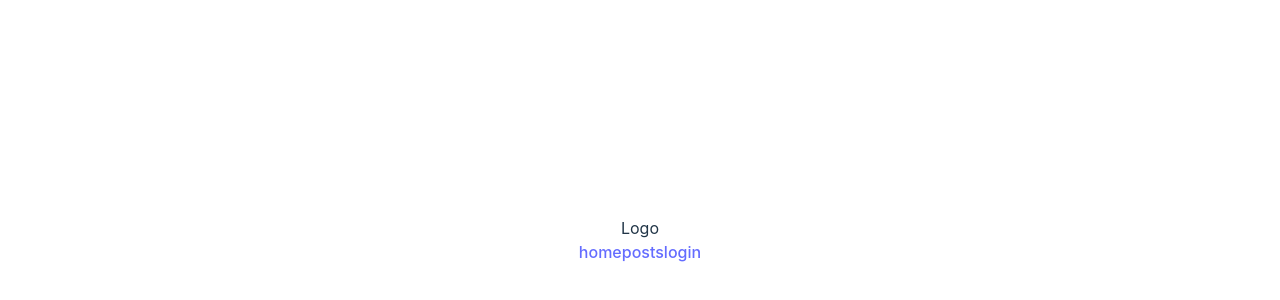
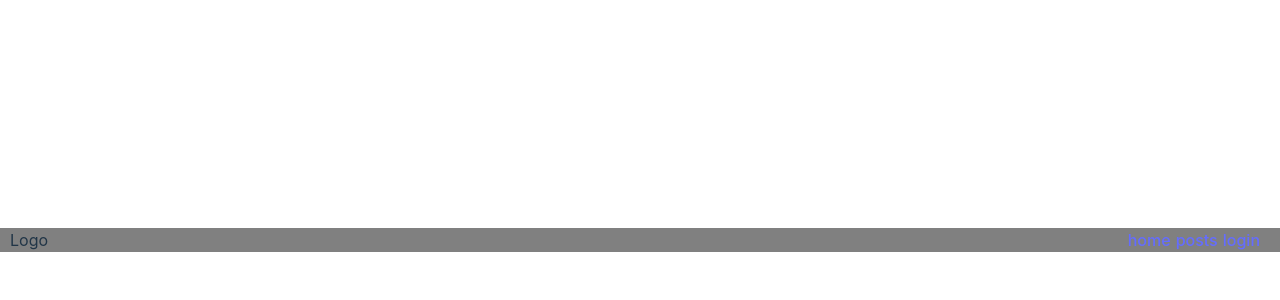
Before and after one commit to Strager-Things/stranger-things, a React (Vite) app: page / in a window 1280 px wide. Shown: the part 160-460 px from the top of the page. Built offline with nearby package versions, Linux system fonts and the light colour scheme.

Commit message:
adjust the navbar and page direction

```diff
--- a/src/App.css
+++ b/src/App.css
@@ -1,10 +1,3 @@
-#root {
-  max-width: 1280px;
-  margin: 0 auto;
-  padding: 2rem;
-  text-align: center;
-}
-
 /*Table of Content
 
 1.) app
@@ -17,22 +10,25 @@
 1.) app*/
 .container{
   display: flex;
+}#root {
+  max-width: 1280px;
+  margin: 0 auto;
+  text-align: center;
+  flex-direction: column;
 }
 
 /*navbar*/
-/* header {
+header {
   width: 100vw;
   background-color: gray;
   justify-content: space-between;
-}
-#navbar {
+  flex-direction: row;
+}#navbar {
   justify-items: center;
   gap: 10px;
-}
-#logo {
+}#logo {
   padding-left: 10px;
-}
-#nav-list {
+}#nav-list {
   gap: 5px;
   padding-right: 20px;
-} */
+}
--- a/src/App.jsx
+++ b/src/App.jsx
@@ -6,14 +6,14 @@ import Posts from "./components/Posts";
 function App() {
   return (
     <>
-      <div className="container">
+
         <Routes>
           <Route path="/" element={<Navbar />}>
             <Route path="/login" element={<div>login</div>} />
             <Route path="/posts" element={<Posts />} />
           </Route>
         </Routes>
-      </div>
+
     </>
   );
 }
--- a/src/components/Navbar.jsx
+++ b/src/components/Navbar.jsx
@@ -4,9 +4,9 @@ import { Link, Outlet } from "react-router-dom";
 export default function Navbar() {
   return (
     <>
-      <header id="navbar">
+      <header id="navbar" className="container">
         <span id="logo">Logo</span>
-        <nav id="nav-list">
+        <nav id="nav-list" className="container">
           {
             //Links to different routes
           }{" "}
```
